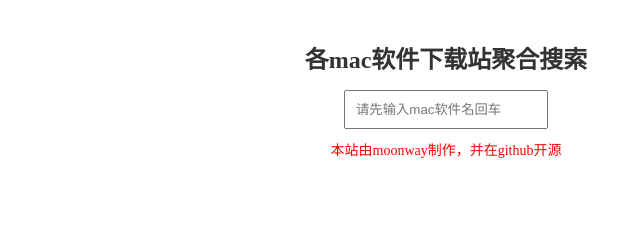
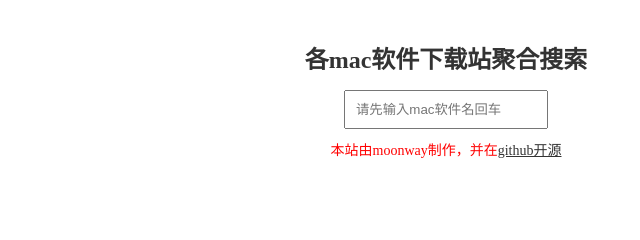
Before and after one commit to moonwaystudio/multi_software_download_websites_search, a plain HTML site: page index.html in a window 1280 px wide. Shown: the top 240 px of the page, 258-898 px from the left. Drawn offline with nearby package versions, Linux system fonts and the light colour scheme.

Commit message:
添加github项目链接

```diff
--- a/index.html
+++ b/index.html
@@ -20,7 +20,7 @@
         </ul>
     </div>
     <div class="right">
-        <div class="first center"><h2>各mac软件下载站聚合搜索</h2><input type="text" id="text" placeholder="请先输入mac软件名回车"/><p>本站由moonway制作，并在github开源</p></div>
+        <div class="first center"><h2>各mac软件下载站聚合搜索</h2><input type="text" id="text" placeholder="请先输入mac软件名回车"/><p>本站由moonway制作，并在<a href="https://github.com/moonwaystudio/multi_software_download_websites_search">github开源</a></p></div>
         <div class="web"><iframe id="web" src=""></iframe></div>
     </div>
 </div>
```
